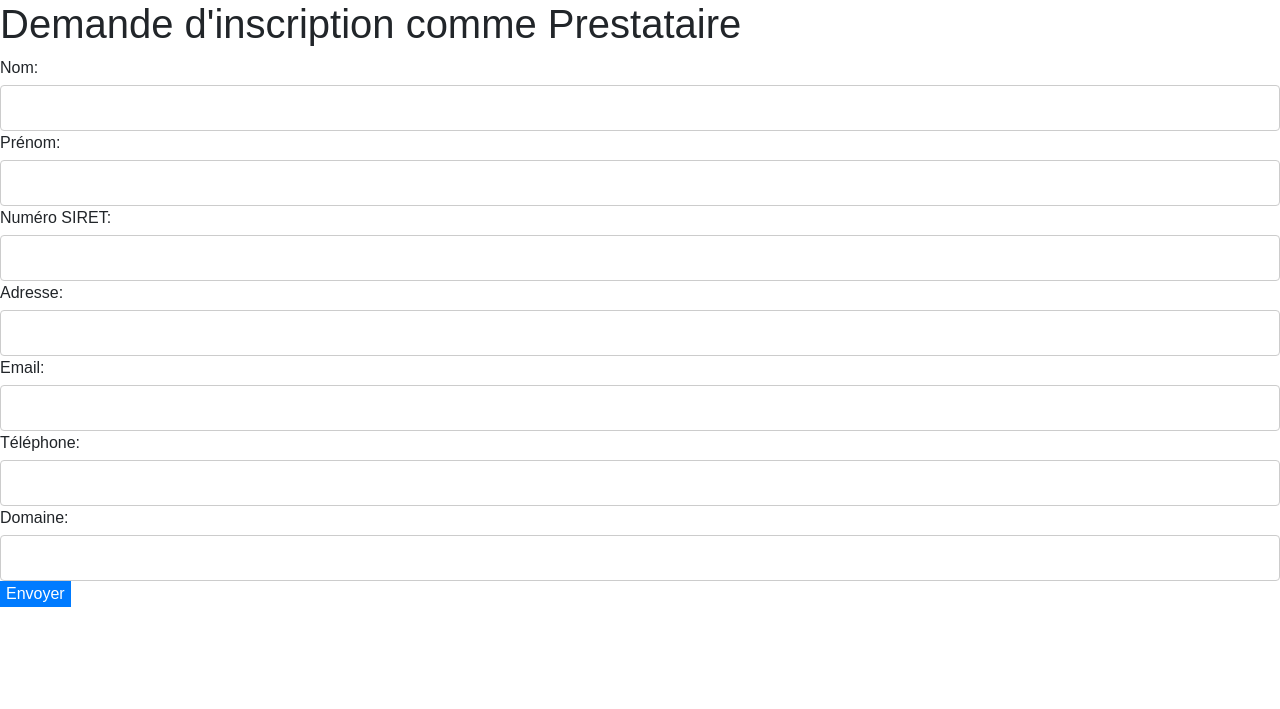
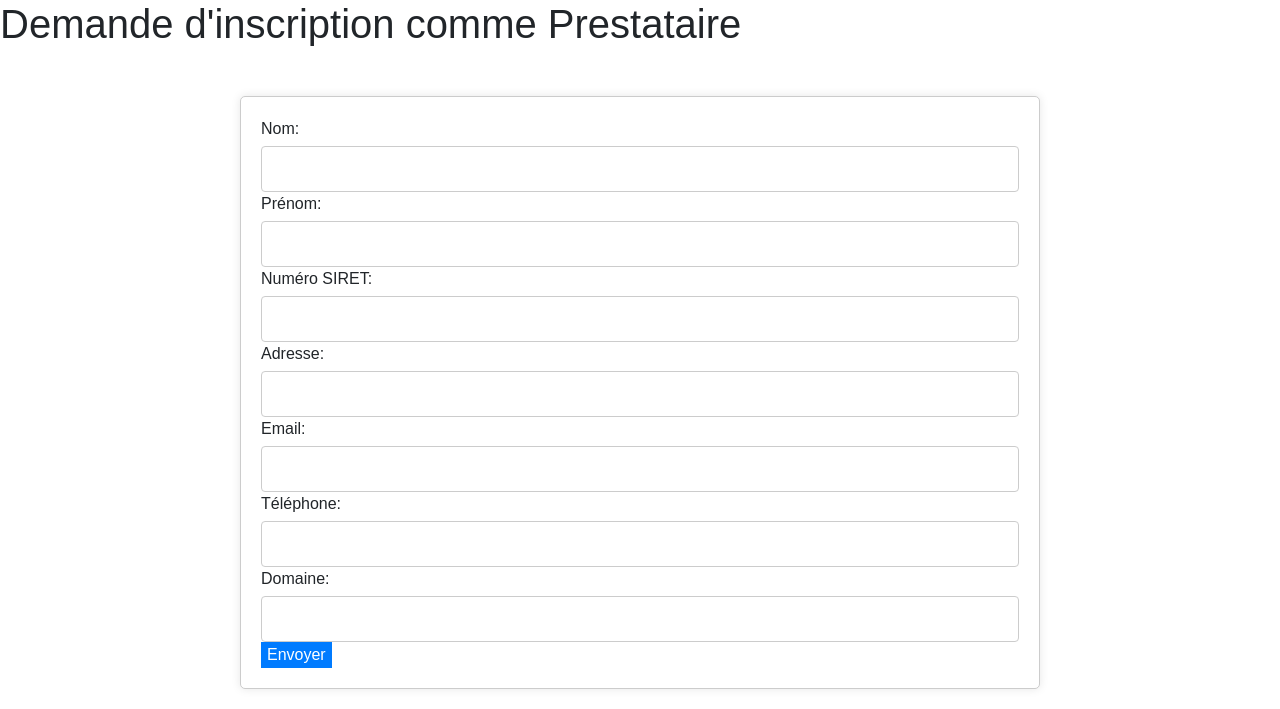
Before and after one commit to Vullwen/ProjectFinalDocker, a PHP site: page /2A-ProjetAnnuel/src/demande_prestataire.php in a window 1280 px wide. Shown: the part 96-805 px from the top of the page. Run offline with PHP 8.4, Linux system fonts and the light colour scheme; some libraries are stand-ins or nearby versions.

Commit message:
ajout mineur css et html

```diff
--- a/PCS/Site/src/demande_prestataire.php
+++ b/PCS/Site/src/demande_prestataire.php
@@ -3,6 +3,7 @@ include_once '../template/header.php';
 ?>
 
 <h1>Demande d'inscription comme Prestataire</h1>
+<div class="container mt-5">
     <form id="prestataireForm">
         <label for="nom">Nom:</label><br>
         <input type="text" id="nom" name="nom" required><br>
@@ -20,4 +21,5 @@ include_once '../template/header.php';
         <input type="text" id="domaine" name="domaine" required><br>
         <input type="submit" class="btn-primary" value="Envoyer">
     </form>
+</div>
 <script src="../javascript/demande_prestataires.js"></script>
```
Lines whose indentation alone changed are shown as unchanged.
